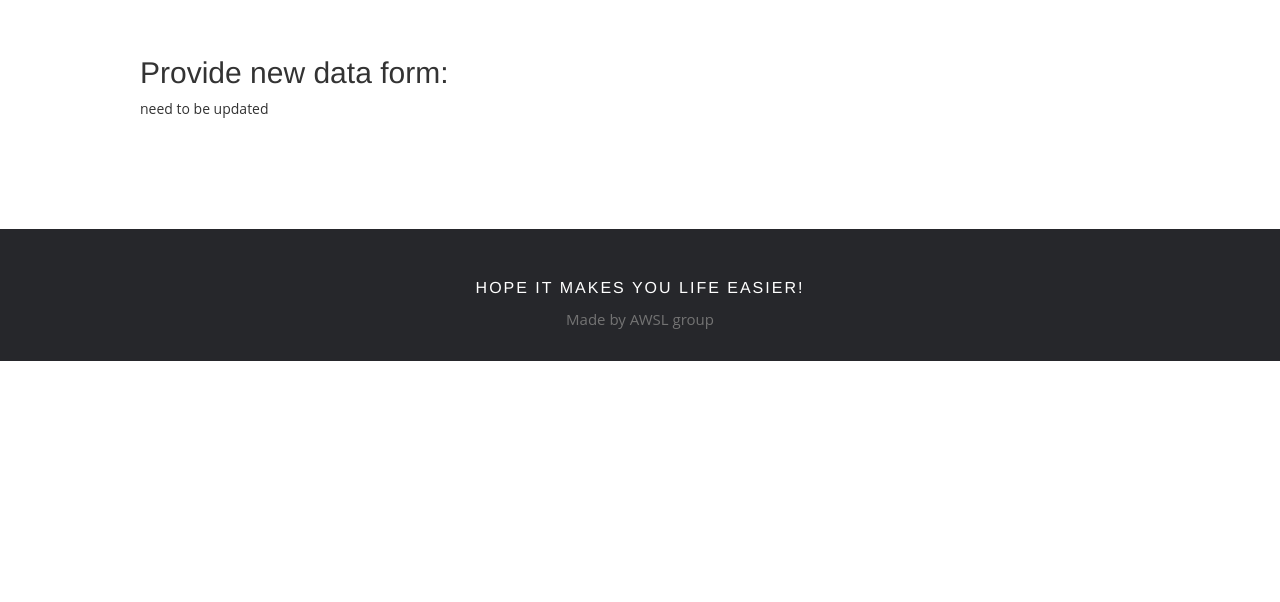
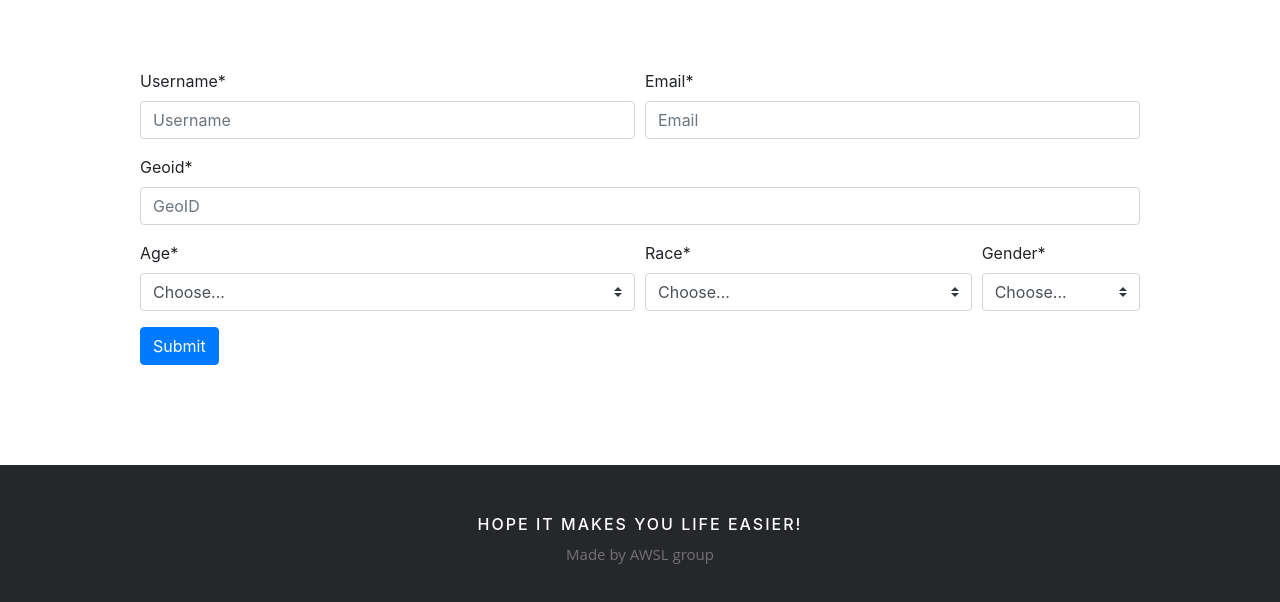
Before and after one commit to SCHJonathan/ICEMapping, a Django app: a page that uses datamanager/templates/datamanager/base.html in a window 1280 px wide. Shown: the part 487-1089 px from the top of the page. Before the commit the page ends 848 px from the top, so only its background shows below. Run offline with Django 3.2, Linux system fonts and the light colour scheme; some libraries are stand-ins or nearby versions.

Commit message:
finished the update data form and fix some gramma typo in index.html

```diff
--- a/ICEMapping/settings.py
+++ b/ICEMapping/settings.py
@@ -38,6 +38,7 @@ INSTALLED_APPS = [
     'django.contrib.sessions',
     'django.contrib.messages',
     'django.contrib.staticfiles',
+    'crispy_forms',
 ]
 
 MIDDLEWARE = [
@@ -128,3 +129,4 @@ MEDIA_ROOT =  os.path.join(BASE_DIR, 'media')
 MEDIA_URL = '/media/'
 LOGIN_REDIRECT_URL = '/'
 LOGOUT_REDIRECT_URL = '/'
+CRISPY_TEMPLATE_PACK = 'bootstrap4'
--- /dev/null
+++ b/datamanager/forms.py
@@ -0,0 +1,55 @@
+from django import forms
+from crispy_forms.helper import FormHelper
+from crispy_forms.layout import Layout, Submit, Row, Column
+
+GENDER = (
+    ('', 'Choose...'),
+    ('Female', 'Female'),
+    ('Male', 'Male'),
+    ('NA', 'Prefer not to answer')
+)
+
+
+RACE = (
+    ('', 'Choose...'),
+    ('Black', 'Black'),
+    ('White', 'White'),
+    ('Asian', 'Asian'),
+    ('NA', 'Prefer not to answer')
+)
+
+Age = (
+    ('', 'Choose...'),
+    ('Young', 'Young'),
+    ('Middle', 'Middle'),
+    ('Old', 'Old'),
+    ('NA', 'Prefer not to answer')
+)
+
+
+class UserInfoForm(forms.Form):
+    username = forms.CharField(widget=forms.TextInput(attrs={'placeholder': 'Username'}))
+    email = forms.CharField(widget=forms.TextInput(attrs={'placeholder': 'Email'}))
+    geoid = forms.CharField(widget=forms.TextInput(attrs={'placeholder': 'GeoID'}))
+    age = forms.ChoiceField(choices=Age)
+    race = forms.ChoiceField(choices=RACE)
+    gender = forms.ChoiceField(choices=GENDER)
+
+    def __init__(self, *args, **kwargs):
+        super().__init__(*args, **kwargs)
+        self.helper = FormHelper()
+        self.helper.layout = Layout(
+            Row(
+                Column('username', css_class='form-group col-md-6 mb-0'),
+                Column('email', css_class='form-group col-md-6 mb-0'),
+                css_class='form-row'
+            ),
+            'geoid',
+            Row(
+                Column('age', css_class='form-group col-md-6 mb-0'),
+                Column('race', css_class='form-group col-md-4 mb-0'),
+                Column('gender', css_class='form-group col-md-2 mb-0'),
+                css_class='form-row'
+            ),
+            Submit('submit', 'Submit')
+        )
--- a/datamanager/static/datamanager/style.css
+++ b/datamanager/static/datamanager/style.css
@@ -180,6 +202,8 @@ body{
   font-size:15px;
   line-height:24px;
   color:#737373;
+  position: absolute;
+  width: 100%;
 }
 
 .site-footer h6
--- a/datamanager/templates/datamanager/base.html
+++ b/datamanager/templates/datamanager/base.html
@@ -4,14 +4,17 @@
     <head>
         <title>{% block title %}{% endblock %}</title>
         <meta charset="utf-8" />
-        <!--
-            For some mysteries reason, if I use the django syntax for linking CSS file, I cannot get css updated everytime.
-            Therefore, I hardcode the CSS file path and hope somebody can get me out of this deadlock.
-        -->
+        <!-- My CSS file -->
         <link rel="stylesheet" type="text/css" href="../../static/datamanager/style.css?{% now "U" %}">
-        <link rel="stylesheet" href="//maxcdn.bootstrapcdn.com/bootstrap/3.3.7/css/bootstrap.min.css">
+
+        <!-- CSS and JS file for crispy form package -->
+        {% block link %}
+        {% endblock link %}
+
+        <!-- font file -->
         <link href="https://fonts.googleapis.com/css?family=Raleway&display=swap" rel="stylesheet">
     </head>
+
     <body class="pageBody">
 
         <header class="main_header">
--- a/datamanager/templates/datamanager/index.html
+++ b/datamanager/templates/datamanager/index.html
@@ -9,7 +9,7 @@
                 {% csrf_token %}
                 <button type="submit">Logout</button>
             </form>
-            <form action="{% url 'datamanager:newdata' user.username %}" method="POST">
+            <form action="{% url 'datamanager:newdata' user.username %}" method="GET">
                 {% csrf_token %}
                 <button type="submit">Provide data</button>
             </form>
@@ -23,8 +23,8 @@
 {% endblock %}
 
 {% block content %}
-    <div class='iteractiveMap'>
-        <h2>Iteractive Map</h2>
+    <div class='interactiveMap'>
+        <h2>Interactive Map</h2>
         <img src="../../static/datamanager/champaign.jpg">
     </div>
 {% endblock content %}
--- a/datamanager/templates/datamanager/login.html
+++ b/datamanager/templates/datamanager/login.html
@@ -1,6 +1,11 @@
 {% extends 'datamanager/base.html' %}
 
 {% block title %}Login{% endblock %}
+
+{% block link %}
+    <link rel="stylesheet" href="//maxcdn.bootstrapcdn.com/bootstrap/3.3.7/css/bootstrap.min.css">
+{% endblock link %}
+
 {% block login %}
     <h2>Welcome to this website! :)</h2>
 {% endblock %}
--- a/datamanager/templates/datamanager/newdata.html
+++ b/datamanager/templates/datamanager/newdata.html
@@ -1,6 +1,12 @@
 {% extends 'datamanager/base.html' %}
+{% load crispy_forms_tags %}
+{% block title %}Iteractive Community Envrionment Mapping{% endblock %}
 
-{% block title %}Iteractive Community Envrionment Mapping{% endblock %}
+{% block link %}
+    <link rel="stylesheet" href="https://stackpath.bootstrapcdn.com/bootstrap/4.1.3/css/bootstrap.min.css" integrity="sha384-MCw98/SFnGE8fJT3GXwEOngsV7Zt27NXFoaoApmYm81iuXoPkFOJwJ8ERdknLPMO" crossorigin="anonymous">
+    <script src="https://stackpath.bootstrapcdn.com/bootstrap/4.1.3/js/bootstrap.min.js" integrity="sha384-ChfqqxuZUCnJSK3+MXmPNIyE6ZbWh2IMqE241rYiqJxyMiZ6OW/JmZQ5stwEULTy" crossorigin="anonymous"></script>
+{% endblock link %}
+
 {% block login %}
     {% if username %}
         <h2>Hi {{ user.username }}!</h2>
@@ -17,8 +23,8 @@
 {% endblock %}
 
 {% block content %}
-    <div class='newDataForm'>
-        <h2>Provide new data form:</h2>
-        <p> need to be updated </p>
-    </div>
+    <form method="post">
+        {% csrf_token %}
+        {% crispy form %}
+    </form>
 {% endblock content %}
--- a/datamanager/templates/datamanager/signup.html
+++ b/datamanager/templates/datamanager/signup.html
@@ -1,6 +1,11 @@
 {% extends 'datamanager/base.html' %}
 
 {% block title %}Sign Up{% endblock %}
+
+{% block link %}
+    <link rel="stylesheet" href="//maxcdn.bootstrapcdn.com/bootstrap/3.3.7/css/bootstrap.min.css">
+{% endblock link %}
+
 {% block login %}
     <h2>Welcome to this website! :)</h2>
 {% endblock %}
--- a/datamanager/views.py
+++ b/datamanager/views.py
@@ -7,13 +7,12 @@ from django.http import Http404
 from django.urls import reverse, reverse_lazy
 from django.db import connection
 from django.views import generic
-from .models import Tidychampaign
+from .models import Tidychampaign, UserInfo
+from .forms import UserInfoForm
 
 def index(request):
-    all_list = Tidychampaign.objects.all()
     template = loader.get_template('datamanager/index.html')
     context = {
-        'all_list': all_list,
     }
     return HttpResponse(template.render(context, request))
 
@@ -30,10 +29,35 @@ def logout_request(request):
     return redirect("datamanager:index")
 
 def newdata(request, username):
-    template = loader.get_template('datamanager/newdata.html')
-    context = {
-        'username' : username,
-    }
+    if request.method == "GET":
+        template = loader.get_template('datamanager/newdata.html')
+        form = UserInfoForm()
+        context = {
+            'username' : username,
+            'form' : form,
+        }
+    else:
+        form = UserInfoForm(request.POST)
+        if form.is_valid():
+            username = form['username'].value()
+            email = form['email'].value()
+            age = form['age'].value()
+            race = form['race'].value()
+            gender = form['gender'].value()
+            geoid = form['geoid'].value()
+
+            query = """\
+                UPDATE Tidychampaign
+                SET %s = %s + 1, %s = %s + 1, %s = %s + 1
+                WHERE GEOID = %s;
+                """
+            with connection.cursor() as cursor:
+                 cursor.execute(query % (age, age, race, race, gender, gender, geoid))
+
+        template = loader.get_template('datamanager/thanks.html')
+        context = {
+            'username' : username,
+        }
     return HttpResponse(template.render(context, request))
 
 class SignUp(generic.CreateView):
```
Also changed, not shown: other parts of datamanager/static/datamanager/style.css (+25 -3 lines), datamanager/models.py (+12 -0 lines), datamanager/templates/datamanager/thanks.html (added, +20 -0 lines), README.md, datamanager/migrations/0004_userinfo.py (added).
